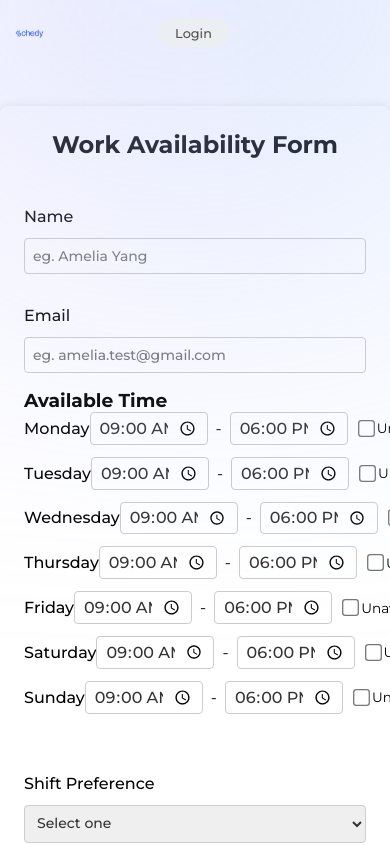
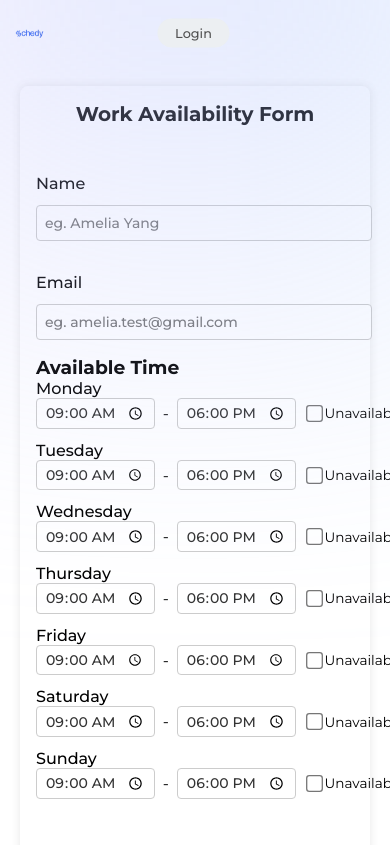
Before and after one commit to JunyIIIChen/Schedy, a React (Create React App) app in the folder frontend/: page /availability in a window 390 px wide. Shown: the top 845 px of the page. Built offline with nearby package versions, Linux system fonts and the light colour scheme; the HTML template or start-up script is replaced by a standard one.

Commit message:
develop: add responsive

```diff
--- a/frontend/src/Component/AIChat/AIChat.jsx
+++ b/frontend/src/Component/AIChat/AIChat.jsx
@@ -39,7 +39,7 @@ export const AIChat = () => {
 
 
         try {
-            const res = await fetch('/api/schedule-agent', {
+            const res = await fetch('http://localhost:5001/api/schedule-agent', {
                 method: 'POST',
                 headers: {'Content-Type': 'application/json'},
                 body: JSON.stringify({
--- a/frontend/src/Component/LinkGenerator/LinkGenerator.jsx
+++ b/frontend/src/Component/LinkGenerator/LinkGenerator.jsx
@@ -13,7 +13,7 @@ export const LinkGenerator = ({ onScheduleGenerated }) => {
     }
 
     try {
-      const res = await fetch(`/api/schedule`, {
+      const res = await fetch(`http://localhost:5001/api/schedule`, {
         method: "POST",
         headers: {
           "Authorization": `Bearer ${token}`,
--- a/frontend/src/Pages/Availability.jsx
+++ b/frontend/src/Pages/Availability.jsx
@@ -81,7 +81,7 @@ function Availability() {
       preference,
     };
 
-    fetch(`/api/availability/${scheduleId}`, {
+    fetch(`http://localhost:5001/api/availability/${scheduleId}`, {
       method: "POST",
       headers: {
         "Content-Type": "application/json",
--- a/frontend/src/Pages/CSS/Availability.css
+++ b/frontend/src/Pages/CSS/Availability.css
@@ -162,3 +162,79 @@
   font-size: 12px;
   color: #999;
 }
+
+
+/* Base styles retained here */
+.form-container {
+  max-width: 480px;
+  margin: 40px auto;
+  padding: 24px;
+  background: #fff;
+  border-radius: 8px;
+  box-shadow: 0 0 10px rgba(0, 0, 0, 0.1);
+}
+
+/* Other existing styles omitted for brevity... */
+
+/* Responsive design using media queries */
+@media (min-width: 768px) {
+  .form-container {
+    max-width: 600px;
+    padding: 32px;
+  }
+
+  .time-selector {
+    width: 120px;
+  }
+
+  .submit-button {
+    font-size: 1.1rem;
+  }
+}
+
+@media (min-width: 1024px) {
+  .form-container {
+    max-width: 720px;
+    padding: 40px;
+  }
+
+  .form-title {
+    font-size: 2rem;
+  }
+
+  .form-input,
+  .time-selector {
+    font-size: 16px;
+  }
+
+  .submit-button {
+    padding: 12px;
+    font-size: 1.2rem;
+  }
+}
+
+@media (max-width: 480px) {
+  .form-container {
+    margin: 20px;
+    padding: 16px;
+  }
+
+  .form-title {
+    font-size: 1.25rem;
+  }
+
+  .form-input,
+  .time-selector {
+    width: 100%;
+    font-size: 14px;
+  }
+
+  .day-row {
+    flex-direction: column;
+    align-items: flex-start;
+  }
+
+  .submit-button {
+    width: 100%;
+  }
+}
--- a/frontend/src/Pages/Calendar.jsx
+++ b/frontend/src/Pages/Calendar.jsx
@@ -37,7 +37,7 @@ const EventCalendar = () => {
     }
 
     try {
-      const res = await fetch("/api/basic", {
+      const res = await fetch("http://localhost:5001/api/basic", {
         method: "POST",
         headers: {
           "Authorization": `Bearer ${token}`,
@@ -165,7 +165,7 @@ const EventCalendar = () => {
     }
 
     try {
-      const response = await fetch("/api/update_user", {
+      const response = await fetch("http://localhost:5001/api/update_user", {
         method: "POST",
         headers: {
           "Authorization": `Bearer ${token}`,
@@ -198,7 +198,7 @@ const EventCalendar = () => {
 
     setLoading(true);
     try {
-      const res = await fetch('/api/view-calendar', {
+      const res = await fetch('http://localhost:5001/api/view-calendar', {
         method: 'POST',
         headers: {'Content-Type': 'application/json'},
         body: JSON.stringify({
--- a/frontend/src/Pages/HomePage.jsx
+++ b/frontend/src/Pages/HomePage.jsx
@@ -42,7 +42,7 @@ export const HomePage = () => {
         const token = localStorage.getItem('auth-token');
         if (!token) return;
 
-        fetch("/api/latest-schedule", {
+        fetch("http://localhost:5001/api/latest-schedule", {
           headers: {
             "Authorization": `Bearer ${token}`,
           },
@@ -66,7 +66,7 @@ export const HomePage = () => {
 
     const fetchAvailabilityCount = async (scheduleId) => {
         try {
-            const res = await fetch(`/api/availability-count/${scheduleId}`);
+            const res = await fetch(`http://localhost:5001/api/availability-count/${scheduleId}`);
             const data = await res.json();
             if (data.count !== undefined) {
                 setAvailabilityCount(data.count);
@@ -78,7 +78,7 @@ export const HomePage = () => {
 
     const fetchScheduleTime = async (scheduleId) => {
         try {
-            const res = await fetch(`/api/schedule/${scheduleId}`);
+            const res = await fetch(`http://localhost:5001/api/schedule/${scheduleId}`);
             const data = await res.json();
 
             let ms;
--- a/frontend/src/Pages/LoginSignup.jsx
+++ b/frontend/src/Pages/LoginSignup.jsx
@@ -14,7 +14,7 @@ const LoginSignup = () => {
 
   const login = async () => {
     let dataObj;
-    await fetch('/api/login', {
+    await fetch('http://localhost:5001/api/login', {
       method: 'POST',
       headers: {
         'Content-Type': 'application/json',
@@ -36,7 +36,7 @@ const LoginSignup = () => {
 
   const signup = async () => {
     let dataObj;
-    await fetch('/api/signup', {
+    await fetch('http://localhost:5001/api/signup', {
       method: 'POST',
       headers: {
         'Content-Type': 'application/json',
--- a/frontend/src/Pages/Operation.jsx
+++ b/frontend/src/Pages/Operation.jsx
@@ -16,7 +16,7 @@ export const Operation = () => {
       }
 
       try {
-        const res = await fetch("/api/basic", {
+        const res = await fetch("http://localhost:5001/api/basic", {
           method: "POST",
           headers: {
             "Authorization": `Bearer ${token}`,
@@ -104,7 +104,7 @@ export const Operation = () => {
 
       const newWorkerConfig = convertRowsToWorkerConfig(rows);
 
-      const response = await fetch("/api/update_user", {
+      const response = await fetch("http://localhost:5001/api/update_user", {
         method: "POST",
         headers: {
           "Authorization": `Bearer ${token}`,
--- a/frontend/src/Pages/Settings.jsx
+++ b/frontend/src/Pages/Settings.jsx
@@ -17,7 +17,7 @@ export const Settings = () => {
             }
 
             try {
-                const res = await fetch("/api/basic", {
+                const res = await fetch("http://localhost:5001/api/basic", {
                     method: "POST",
                     headers: {
                         "Authorization": `Bearer ${token}`,
@@ -54,7 +54,7 @@ export const Settings = () => {
                 return;
             }
 
-            const response = await fetch("/api/update_user", {
+            const response = await fetch("http://localhost:5001/api/update_user", {
                 method: "POST",
                 headers: {
                     "Authorization": `Bearer ${token}`,
```
